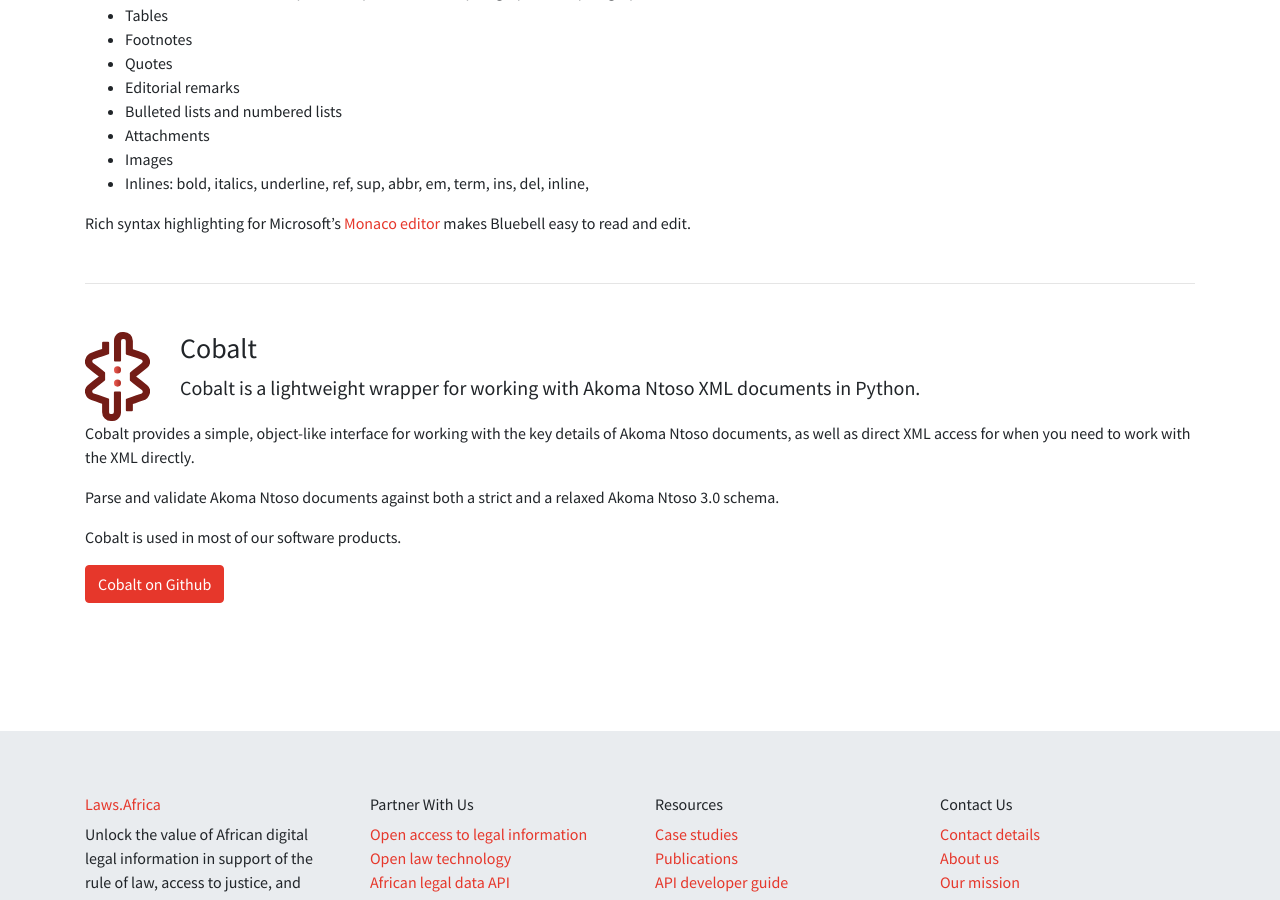
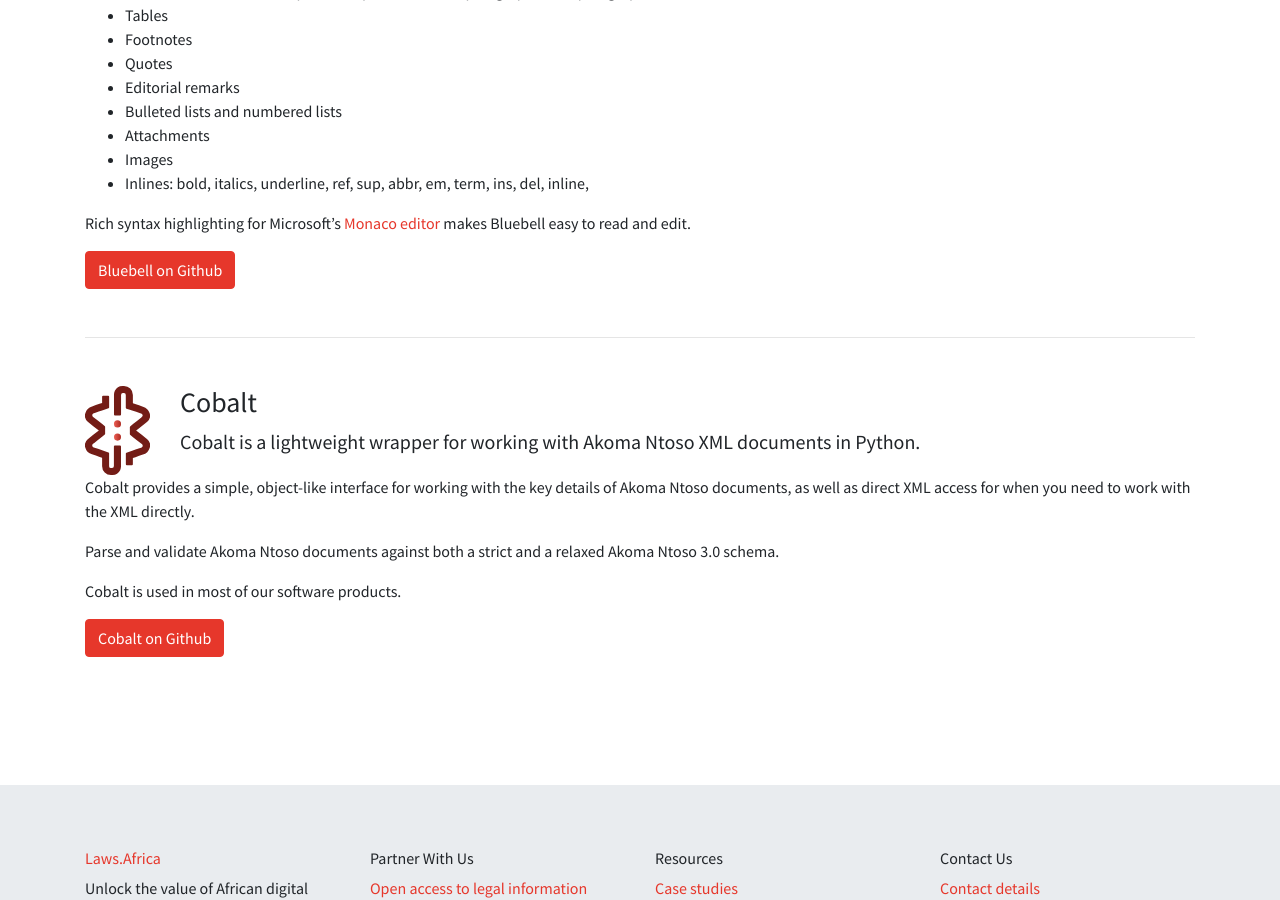
Before and after one commit to laws-africa/laws-africa.github.io, a Jekyll site: the page built from open-law-technology.html, in a window 1280 px wide and 900 px high, scrolled down 4245 px. Built offline with Jekyll 4.4.1, drawn with Linux system fonts in a browser that asks for light colours; nearby versions of some CDN libraries.

Commit message:
bluebell on github

```diff
--- a/open-law-technology.html
+++ b/open-law-technology.html
@@ -264,6 +264,15 @@
       <p>
         Rich syntax highlighting for Microsoft’s <a href="https://microsoft.github.io/monaco-editor/">Monaco editor</a> makes Bluebell easy to read and edit.
       </p>
+      <div>
+        <a class="btn btn-primary"
+           href="https://github.com/laws-africa/bluebell"
+           target="_blank"
+           rel="noreferrer"
+        >
+          Bluebell on Github
+        </a>
+      </div>
 
       <hr class="my-5">
 
```
